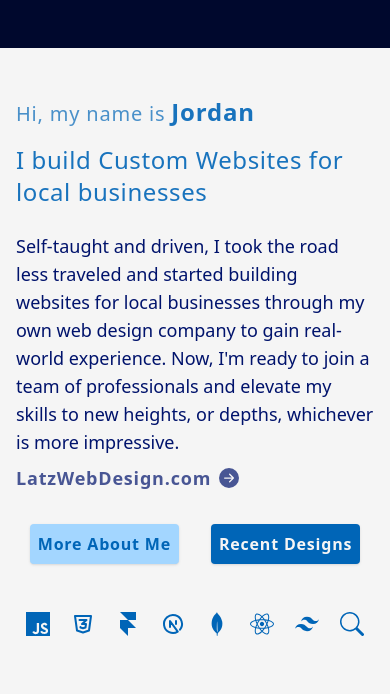
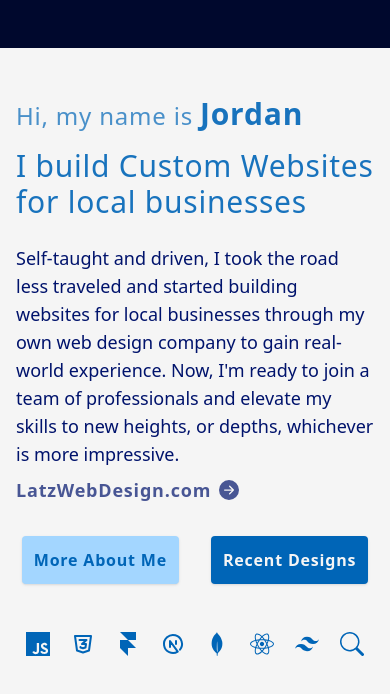
Before and after one commit to latz09/portfolio-v2, a Next.js app: page / in a window 390 px wide. Shown: the top 694 px of the page. Built offline with nearby package versions, Linux system fonts and the light colour scheme.

Commit message:
larger text for mob

```diff
--- a/components/Landing.js
+++ b/components/Landing.js
@@ -3,7 +3,7 @@ import ButtonLink from './utils/ButtonLink';
 
 const Landing = () => {
 	return (
-		<div className=' grid gap-6 tracking-wider max-w-4xl mx-auto '>
+		<div className=' grid gap-6 tracking-wider max-w-4xl mx-auto  '>
 			<Greeting />
 			<Intro />
 
@@ -17,12 +17,12 @@ export default Landing;
 const Greeting = () => {
 	return (
 		<div className='grid gap-4 text-primary'>
-			<div className='text-xl lg:text-4xl text-primary/70 '>
+			<div className='text-2xl lg:text-4xl text-primary/70 '>
 				Hi, my name is{' '}
-				<span className='text-2xl lg:text-5xl font-semibold text-primary/90 '>Jordan </span>
+				<span className='text-3xl lg:text-5xl font-semibold text-primary/90 '>Jordan </span>
 			</div>
 
-			<div className='text-2xl lg:text-5xl text-primary/90 tracking-wide '>
+			<div className='text-3xl lg:text-5xl text-primary/90 tracking-wide '>
 				I build Custom Websites for local businesses
 			</div>
 		</div>
--- a/components/utils/ButtonLink.js
+++ b/components/utils/ButtonLink.js
@@ -5,7 +5,7 @@ const ButtonLink = ({ href, title, type }) => {
 		<div className=''>
 			<Link href={href}>
 				<div
-					className={`p-2 lg:p-4  shadow hover:scale-95 transition duration-700 font-bold rounded  hover:shadow-lg ${
+					className={`p-3 lg:p-4  shadow hover:scale-95 transition duration-700 font-bold rounded  hover:shadow-lg ${
 						type === 'primary'
 							? 'text-light bg-primary  hover:bg-primary/80  '
 							: 'text-primary bg-teriary hover:bg-teriary/80  '
--- a/components/utils/Icons.js
+++ b/components/utils/Icons.js
@@ -29,7 +29,7 @@ const Icons = () => {
 					<motion.div
                         initial={{ opacity: 0, y: 100 }}
                         whileInView={{ opacity: 1, y: 0 }}
-                        transition={{ delay: index * 0.2, duration: 0.5 }}
+                        transition={{ delay: index * 0.2, duration: 0.7 }}
                     >
 						<Icon key={index} icon={icon} />
 					</motion.div>
```
